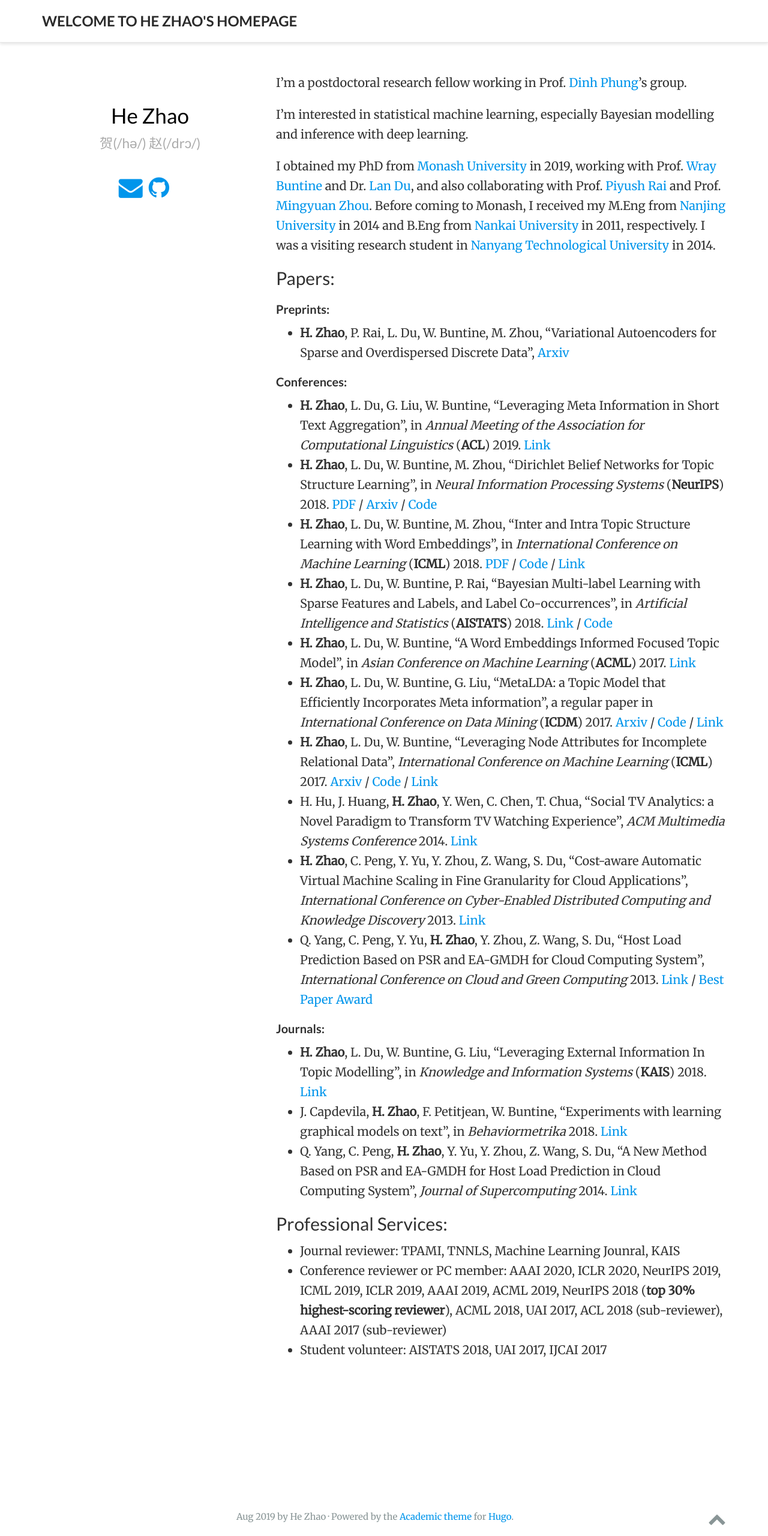
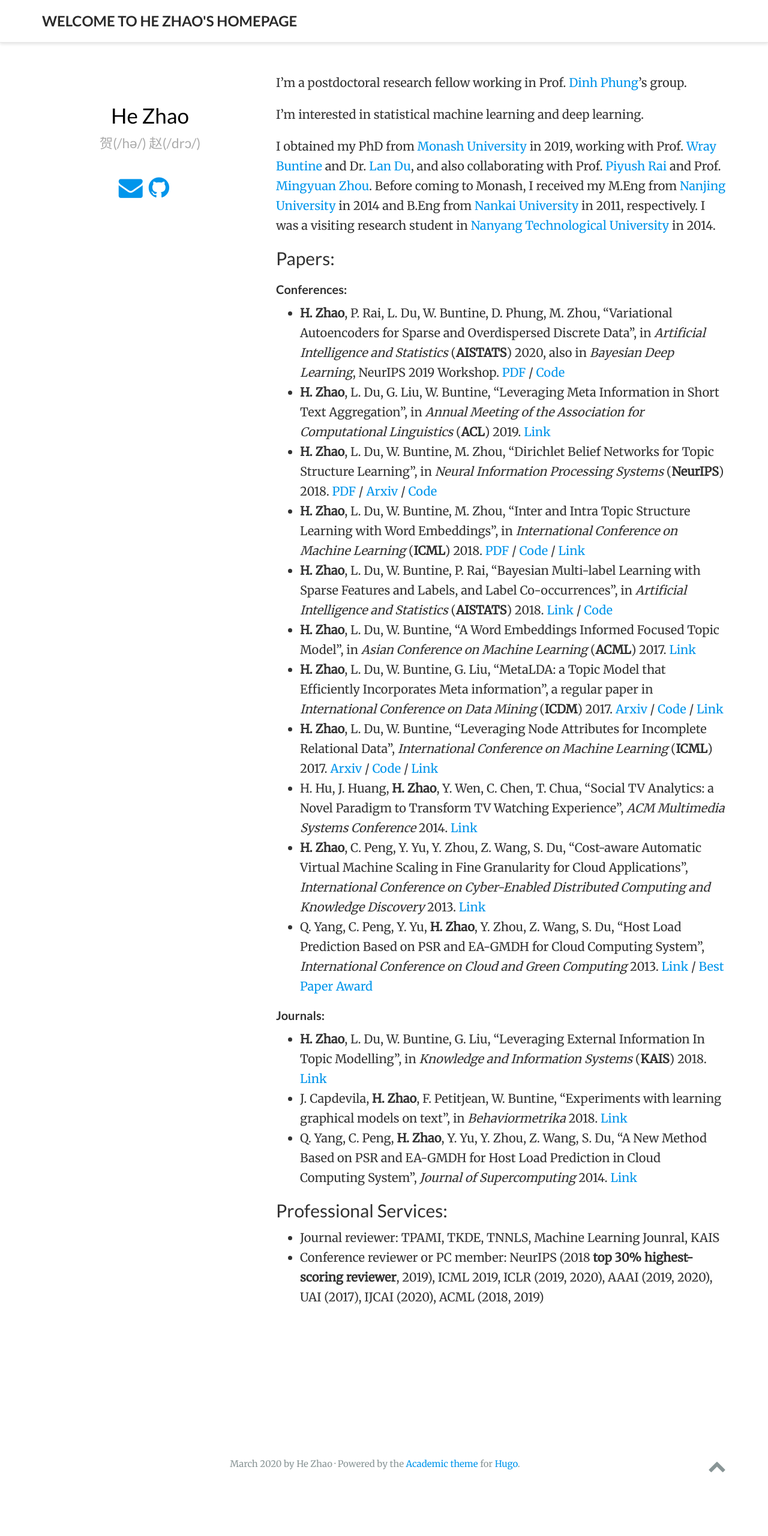
Before and after one commit to ethanhezhao/ethanhezhao.github.io, a plain HTML site: page index.html in a window 1280 px wide. Shown: the whole page at 60% size. After the commit the page ends 2513 px from the top, so only its background shows below. Drawn offline with nearby package versions, Linux system fonts and the light colour scheme; some icons are missing.

Commit message:
march 2020

```diff
--- a/categories/index.xml
+++ b/categories/index.xml
@@ -6,7 +6,7 @@
     <description>Recent content in Categories on Welcome to He Zhao&#39;s Homepage</description>
     <generator>Hugo -- gohugo.io</generator>
     <language>en-us</language>
-    <copyright>Aug 2019 by He Zhao</copyright>
+    <copyright>March 2020 by He Zhao</copyright>
 
 	<atom:link href="https://ethanhezhao.github.io/categories/index.xml" rel="self" type="application/rss+xml" />
 
--- a/home/index.xml
+++ b/home/index.xml
@@ -6,7 +6,7 @@
     <description>Recent content in Homes on Welcome to He Zhao&#39;s Homepage</description>
     <generator>Hugo -- gohugo.io</generator>
     <language>en-us</language>
-    <copyright>Aug 2019 by He Zhao</copyright>
+    <copyright>March 2020 by He Zhao</copyright>
     <lastBuildDate>Wed, 20 Apr 2016 00:00:00 +0000</lastBuildDate>
 
 	<atom:link href="https://ethanhezhao.github.io/home/index.xml" rel="self" type="application/rss+xml" />
@@ -19,7 +19,7 @@
 
       <guid>https://ethanhezhao.github.io/home/about/</guid>
       <description>I&amp;rsquo;m a postdoctoral research fellow working in Prof. Dinh Phung&amp;rsquo;s group.
-I&amp;rsquo;m interested in statistical machine learning, especially Bayesian modelling and inference with deep learning.
+I&amp;rsquo;m interested in statistical machine learning and deep learning.
 I obtained my PhD from Monash University in 2019, working with Prof. Wray Buntine and Dr. Lan Du, and also collaborating with Prof. Piyush Rai and Prof. Mingyuan Zhou. Before coming to Monash, I received my M.Eng from Nanjing University in 2014 and B.Eng from Nankai University in 2011, respectively.</description>
     </item>
 
--- a/index.html
+++ b/index.html
@@ -145,7 +145,7 @@
 
 <p>I&rsquo;m a postdoctoral research fellow working in Prof. <a href="https://research.monash.edu/en/persons/dinh-phung">Dinh Phung</a>&rsquo;s group.</p>
 
-<p>I&rsquo;m interested in statistical machine learning, especially Bayesian modelling and inference with deep learning.</p>
+<p>I&rsquo;m interested in statistical machine learning and deep learning.</p>
 
 <p>I obtained my PhD from <a href="https://www.monash.edu">Monash University</a> in 2019, working with Prof. <a href="http://monash.edu/research/explore/en/persons/wray-buntine(09330af2-6b03-4000-9a7f-9dd48a7ca997).html">Wray Buntine</a> and Dr. <a href="https://dulann.github.io/index.html">Lan Du</a>, and also collaborating with Prof. <a href="https://www.cse.iitk.ac.in/users/piyush/">Piyush Rai</a> and Prof. <a href="https://mingyuanzhou.github.io">Mingyuan Zhou</a>.
 Before coming to Monash, I received my M.Eng from <a href="https://www.nju.edu.cn/EN/">Nanjing University</a> in 2014 and B.Eng from <a href="http://nankai.en.school.cucas.cn">Nankai University</a> in 2011, respectively. I was a visiting research student in <a href="http://www.ntu.edu.sg/Pages/home.aspx">Nanyang Technological University</a> in 2014.</p>
@@ -165,15 +165,13 @@ My thesis panel members are [Reza Haffari](http://users.monash.edu.au/~gholamrh/
 
 <h2 id="papers">Papers:</h2>
 
-<h4 id="preprints">Preprints:</h4>
-
-<ul>
-<li><strong>H. Zhao</strong>, P. Rai, L. Du, W. Buntine, M. Zhou, &ldquo;Variational Autoencoders for Sparse and Overdispersed Discrete Data&rdquo;, <a href="https://arxiv.org/abs/1905.00616">Arxiv</a></li>
-</ul>
+<!-- #### Preprints:
+* **H. Zhao**, P. Rai, L. Du, W. Buntine, M. Zhou, "Variational Autoencoders for Sparse and Overdispersed Discrete Data", [Arxiv](https://arxiv.org/abs/1905.00616) -->
 
 <h4 id="conferences">Conferences:</h4>
 
 <ul>
+<li><strong>H. Zhao</strong>, P. Rai, L. Du, W. Buntine, D. Phung, M. Zhou, &ldquo;Variational Autoencoders for Sparse and Overdispersed Discrete Data&rdquo;, in <em>Artificial Intelligence and Statistics</em> (<strong>AISTATS</strong>) 2020, also in <em>Bayesian Deep Learning</em>, NeurIPS 2019 Workshop. <a href="http://ethanhezhao.github.io/pdf/VAE_discrete_AISTATS2020.pdf">PDF</a> / <a href="https://github.com/ethanhezhao/NBVAE">Code</a></li>
 <li><strong>H. Zhao</strong>, L. Du, G. Liu, W. Buntine, &ldquo;Leveraging Meta Information in Short Text Aggregation&rdquo;, in  <em>Annual Meeting of the Association for Computational Linguistics</em> (<strong>ACL</strong>) 2019. <a href="https://aclweb.org/anthology/papers/P/P19/P19-1396/">Link</a></li>
 <li><strong>H. Zhao</strong>, L. Du, W. Buntine, M. Zhou, &ldquo;Dirichlet Belief Networks for Topic Structure Learning&rdquo;, in  <em>Neural Information Processing Systems</em> (<strong>NeurIPS</strong>) 2018. <a href="http://ethanhezhao.github.io/pdf/DirBN_NIPS2018.pdf">PDF</a> / <a href="http://arxiv.org/abs/1811.00717">Arxiv</a> / <a href="https://github.com/ethanhezhao/DirBN">Code</a></li>
 <li><strong>H. Zhao</strong>, L. Du, W. Buntine, M. Zhou, &ldquo;Inter and Intra Topic Structure Learning with Word Embeddings&rdquo;, in  <em>International Conference on Machine Learning</em> (<strong>ICML</strong>) 2018. <a href="http://ethanhezhao.github.io/pdf/WEDTM_ICML2018.pdf">PDF</a> / <a href="https://github.com/ethanhezhao/WEDTM">Code</a> / <a href="http://proceedings.mlr.press/v80/zhao18a">Link</a></li>
@@ -212,11 +210,11 @@ and Dr. [Mingyuan Zhou](https://mingyuanzhou.github.io) at UT Austin, Nov, 2017
 <h2 id="professional-services">Professional Services:</h2>
 
 <ul>
-<li>Journal reviewer: TPAMI, TNNLS, Machine Learning Jounral, KAIS</li>
-<li>Conference reviewer or PC member:
-AAAI 2020, ICLR 2020, NeurIPS 2019, ICML 2019, ICLR 2019, AAAI 2019, ACML 2019, NeurIPS 2018 (<strong>top 30% highest-scoring reviewer</strong>), ACML 2018, UAI 2017, ACL 2018 (sub-reviewer), AAAI 2017 (sub-reviewer)</li>
-<li>Student volunteer:
-AISTATS 2018, UAI 2017, IJCAI 2017</li>
+<li>Journal reviewer: TPAMI, TKDE, TNNLS, Machine Learning Jounral, KAIS</li>
+<li>Conference reviewer or PC member: NeurIPS (2018 <strong>top 30% highest-scoring reviewer</strong>, 2019), ICML 2019, ICLR (2019, 2020), AAAI (2019, 2020), UAI (2017), IJCAI (2020), ACML (2018, 2019)
+<!-- AAAI 2020, ICLR 2020, NeurIPS 2019, ICML 2019, ICLR 2019, AAAI 2019, ACML 2019, NeurIPS 2018 (**top 30% highest-scoring reviewer**), ACML 2018, UAI 2017, ACL 2018 (sub-reviewer), AAAI 2017 (sub-reviewer) -->
+<!-- * Student volunteer: -->
+<!-- AISTATS 2018, UAI 2017, IJCAI 2017 --></li>
 </ul>
 
 
@@ -239,7 +237,7 @@ AISTATS 2018, UAI 2017, IJCAI 2017</li>
   <div class="container">
     <p class="powered-by">
 
-      Aug 2019 by He Zhao &middot;
+      March 2020 by He Zhao &middot;
 
       Powered by the <a href="https://github.com/gcushen/hugo-academic" target="_blank">Academic
       theme</a> for <a href="http://gohugo.io" target="_blank">Hugo</a>.
--- a/index.xml
+++ b/index.xml
@@ -6,7 +6,7 @@
     <description>Recent content in Welcome to He Zhao&#39;s Homepage on Welcome to He Zhao&#39;s Homepage</description>
     <generator>Hugo -- gohugo.io</generator>
     <language>en-us</language>
-    <copyright>Aug 2019 by He Zhao</copyright>
+    <copyright>March 2020 by He Zhao</copyright>
     <lastBuildDate>Wed, 20 Apr 2016 00:00:00 +0000</lastBuildDate>
     <atom:link href="/" rel="self" type="application/rss+xml" />
 
--- a/tags/index.xml
+++ b/tags/index.xml
@@ -6,7 +6,7 @@
     <description>Recent content in Tags on Welcome to He Zhao&#39;s Homepage</description>
     <generator>Hugo -- gohugo.io</generator>
     <language>en-us</language>
-    <copyright>Aug 2019 by He Zhao</copyright>
+    <copyright>March 2020 by He Zhao</copyright>
 
 	<atom:link href="https://ethanhezhao.github.io/tags/index.xml" rel="self" type="application/rss+xml" />
 
```
Also changed, not shown: 404.html (+1 -1 lines), categories/index.html (+1 -1 lines), tags/index.html (+1 -1 lines), 2 other files.
